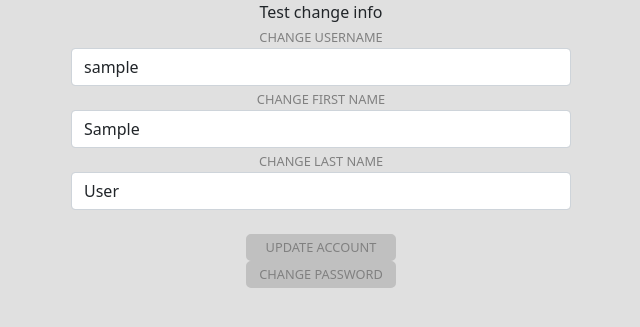
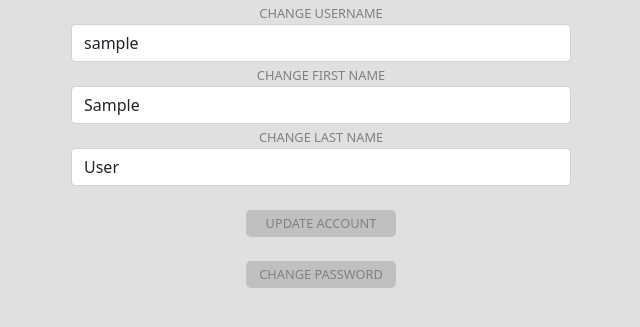
Before and after one commit to pkozhem/django-project-dev1, a Django app: page /account/1/change_info in a window 1280 px wide. Shown: the part 48-375 px from the top of the page, without its empty margins (319-959 px from the left). Run offline with Django 4.2, Linux system fonts and the light colour scheme; tables that the repository leaves empty hold one stand-in row (values such as "Sample post").

Commit message:
Initial commit

```diff
--- a/headproject/mainapp/templates/mainapp/parent.html
+++ b/headproject/mainapp/templates/mainapp/parent.html
@@ -26,6 +26,7 @@
     </a>
 </div>
 {% endif %}
+<!--    -->
 <nav class="navbar navbar-expand-lg">
     <div class="container-fluid">
         <i class="fa-1x fa fa-compass" aria-hidden="true"></i>
--- a/headproject/vcabinet/templates/vcabinet/change_info.html
+++ b/headproject/vcabinet/templates/vcabinet/change_info.html
@@ -9,7 +9,6 @@ Change user information
 <form method="post">
     {% csrf_token %}
     <div class="name-test-log">
-        Test change info
         <div style="width: 500px; margin: auto;">
             <a class="name-logreg">CHANGE USERNAME</a><br>
             {{ form.username }}
@@ -20,7 +19,7 @@ Change user information
         </div>
     </div>
     <button style="margin: 0 auto; width: 150px;" class="name-createmain-btn">UPDATE ACCOUNT
-    </button>
+    </button><br>
 </form>
 <button onclick="window.location.href='{% url 'password_change' %}'" style="margin: 0 auto; width: 150px;"
         class="name-createmain-btn">CHANGE PASSWORD
```
